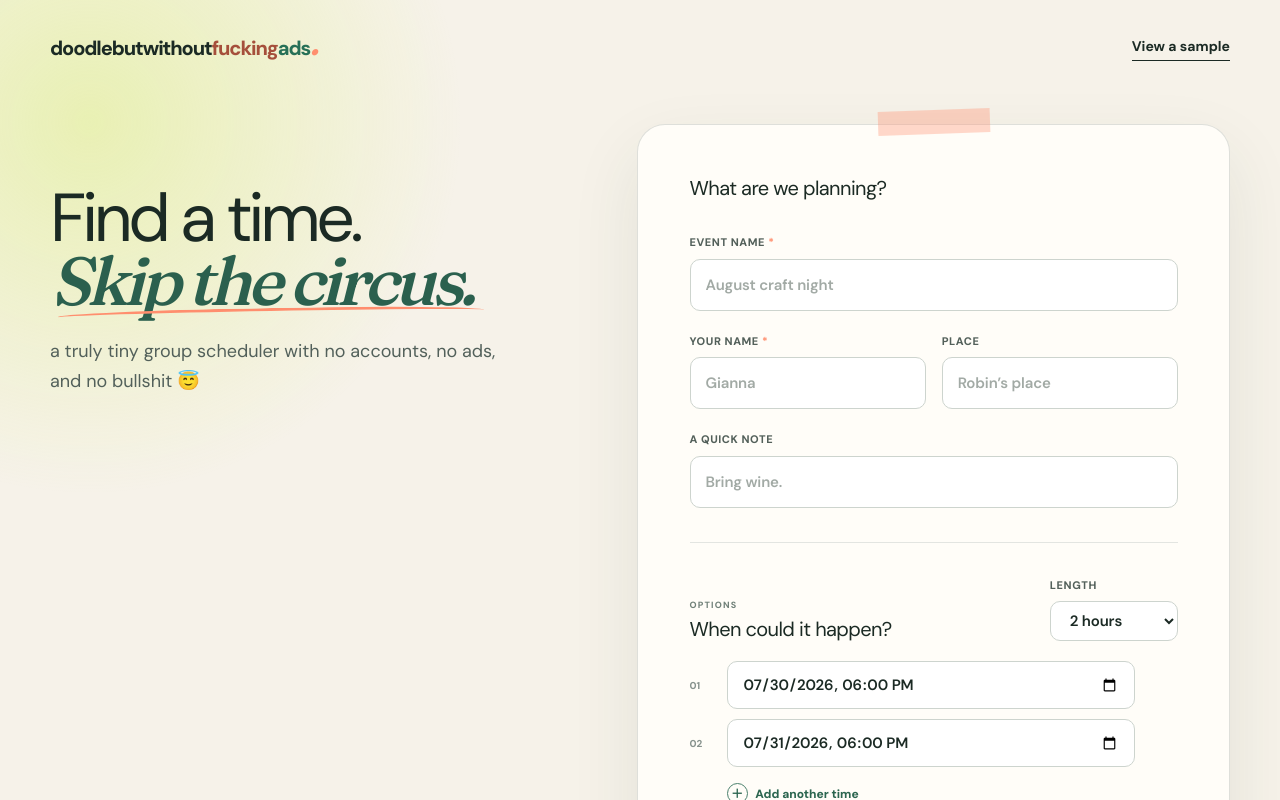
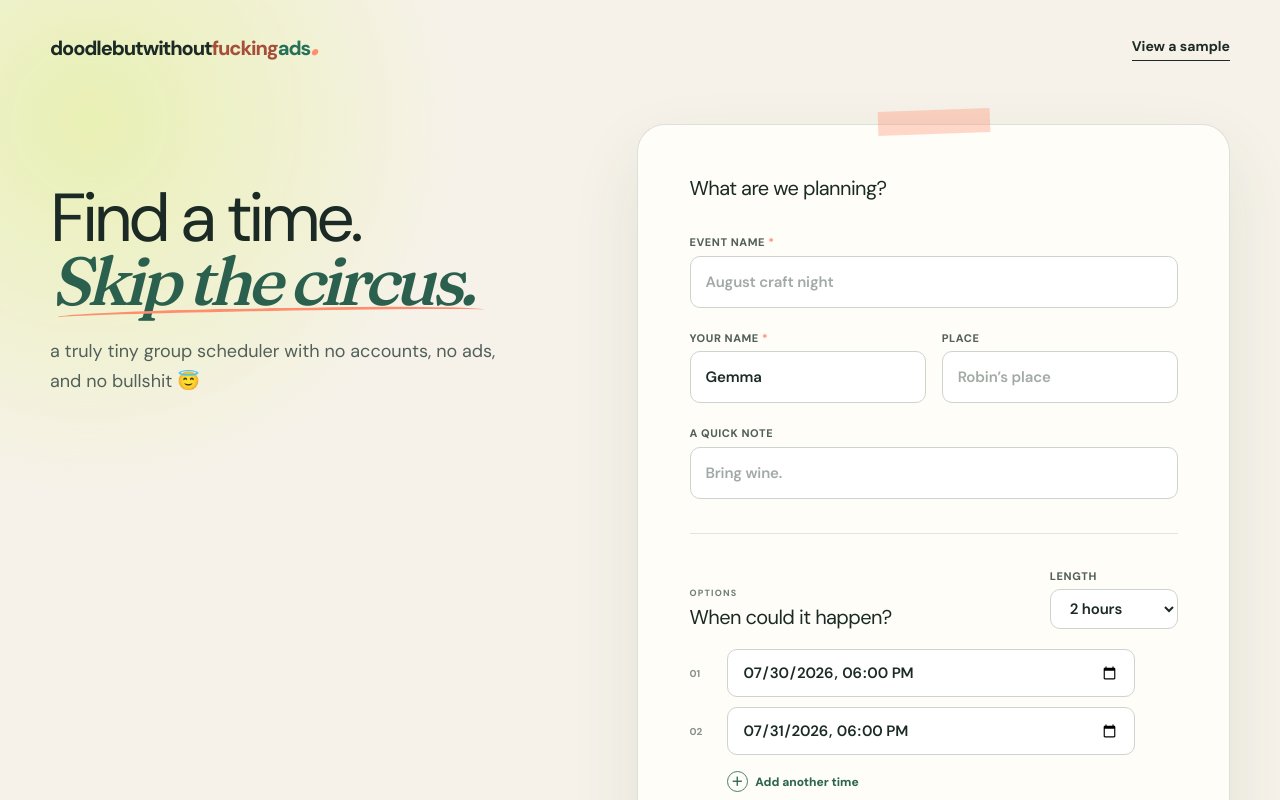
Before and after one commit to Robinnnnn/doodlebutwithoutfuckingads, a Next.js app: page / in a window 1280 px wide. Shown: the top 800 px of the page. Built offline with nearby package versions, Linux system fonts and the light colour scheme.

Commit message:
Default organizer to Gemma and tighten label spacing.

```diff
--- a/app/DoodleApp.tsx
+++ b/app/DoodleApp.tsx
@@ -116,7 +116,7 @@ function PollSkeleton() {
 function CreatePoll() {
   const [draft, setDraft] = useState<CreateDraft>({
     title: "",
-    organizer: "",
+    organizer: "Gemma",
     location: "",
     note: "",
     durationMinutes: 120,
@@ -263,7 +263,7 @@ function CreatePoll() {
               <input
                 value={draft.organizer}
                 onChange={(event) => update("organizer", event.target.value)}
-                placeholder="Gianna"
+                placeholder="Gemma"
                 autoComplete="name"
                 required
               />
--- a/app/globals.css
+++ b/app/globals.css
@@ -253,7 +253,7 @@ a {
 .two-fields label,
 .duration-field {
   display: grid;
-  gap: 8px;
+  gap: 5px;
   color: #53605a;
   font-size: 11px;
   font-weight: 800;
```
